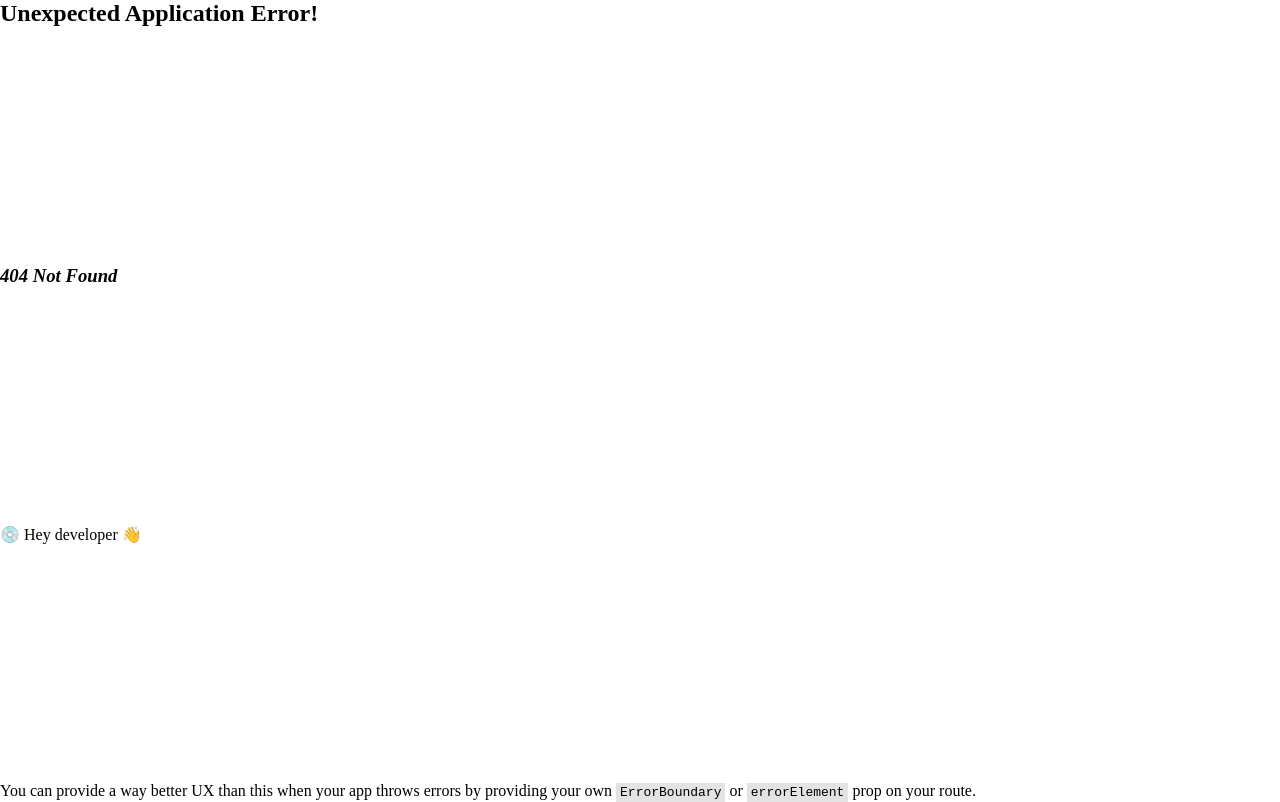
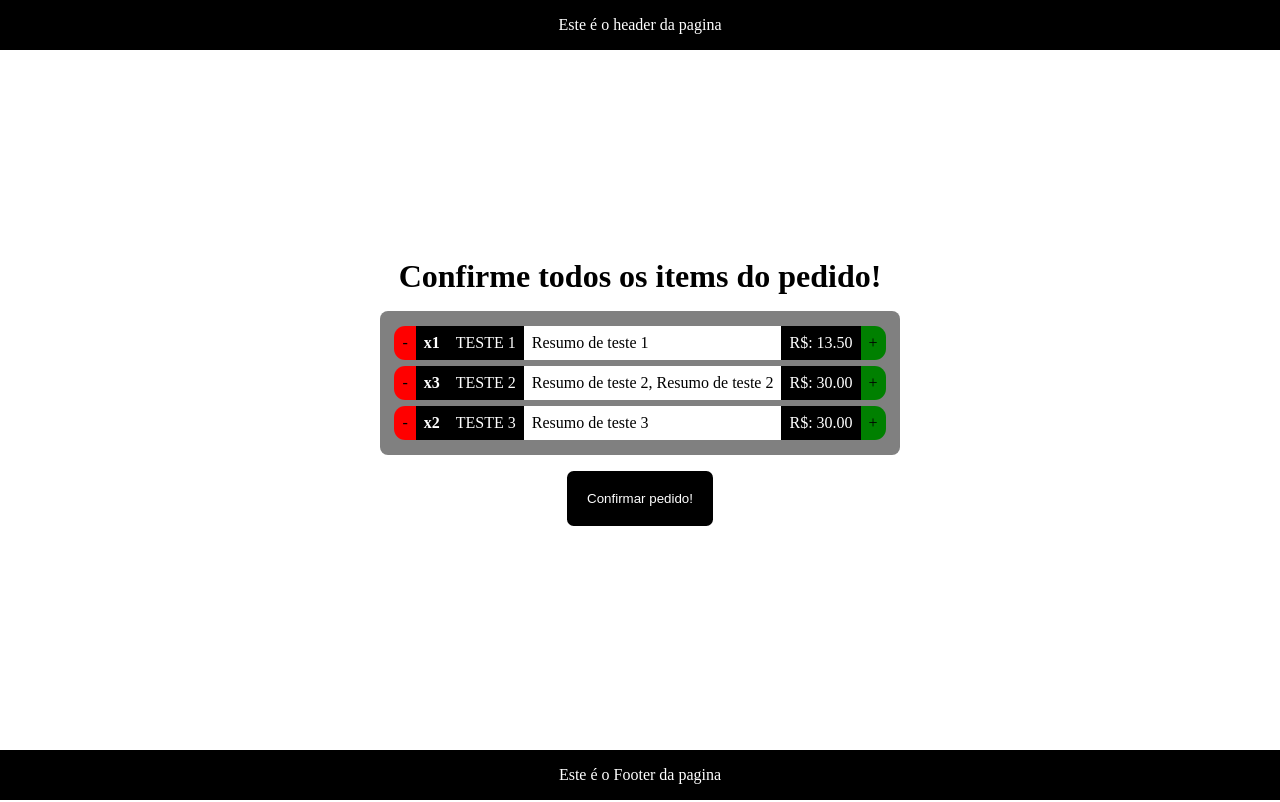
Before and after one commit to JoseItaloP/Cardapio_Web, a React (Vite) app: page /pedido/confirmacao in a window 1280 px wide. Before the commit this address had no page. Built offline with nearby package versions, Linux system fonts and the light colour scheme.

Commit message:
Modificação na pagina Confirmação, adição de sistema de adição e remoção de itens com botão. Configuração para quantidades de itens salvos e em tela.

```diff
--- /dev/null
+++ b/src/components/Pedido/SemPedidos.tsx
@@ -0,0 +1,8 @@
+export default function SemPedidos() {
+  return (
+    <div className="SemPedDiv">
+      <h1>Não a pedidos adicionados no carrinho!</h1>
+      <button>Voltar para pagina do cardapio</button>
+    </div>
+  )
+}
--- a/src/main.tsx
+++ b/src/main.tsx
@@ -19,7 +19,7 @@ const router = createBrowserRouter([
     path: "pedido",
     children:[
       {
-        path: "confirmação",
+        path: "confirmacao",
         element: <Confirmação />
       },
       {
--- a/src/pages/Pedidos/AppPedidos.css
+++ b/src/pages/Pedidos/AppPedidos.css
@@ -1,5 +1,5 @@
-/*Conclusão pedido*/
-.MainConclu{
+/*Confirmação pedido*/
+.MainConfirm{
     display: flex;
     flex-direction: column;
     align-items: center;
@@ -7,19 +7,33 @@
     margin-bottom: 1em
 }
 
+.AlignConfirmDiv{
+    display: flex;
+    flex-direction: column;
+    align-items: center;
+    justify-content: center;
+
+}
+
+.AlignConfirmDiv > h1{
+    text-align: center;
+    font-size: 2em;
+    margin-bottom: 0.5em;
+}
+
 .ItemOnListaCofirm {
     display: flex;
     align-items: center;
-    justify-content: space-between; /* Garante espaçamento entre os elementos */
-    margin: 0.4em;
+    justify-content: space-between;
+
+    flex-grow: 1;
 }
 
 .QuantitConfirm {
     background-color: var(--Second-Color);
     color: var(--Stand-Color);
-    border-radius: 0.7em 0 0 0.7em;
     padding: 0.5em ;
-    flex-shrink: 0; /* Evita que encolha */
+    flex-shrink: 0;
 }
 
 .NomeConfirm {
@@ -44,15 +58,13 @@
 .ValorConfirm {
     background-color: var(--Second-Color);
     color: var(--Stand-Color);
-    padding: 0.5em ;
     flex-shrink: 0;
     margin-left: auto;
 
-    border-radius: 0 0.7em 0.7em 0;
+    padding: 0.5em ;
 }
 
-
-.ConclusaoSec{
+.ConfirmSec{
     margin: 1em;
     display: flex;
     justify-content: center;
@@ -62,7 +74,8 @@
     background-color: var(--Third-Color);
     padding: 0.5em;
     border-radius: 0.5em;
-    width: 100%;
+
+    margin-bottom: 1em;
 }
 
 .BTTconclu{
@@ -76,3 +89,81 @@
 .BTTconclu:hover{
     cursor: pointer;
 }
+
+.MinusBtt{
+    all: unset;
+
+    flex-shrink: 0;
+    background-color: red;
+
+    border:0;
+
+    display: flex;
+    align-items: center;
+    justify-content: center;
+
+    border-radius: 0.7em 0 0 0.7em;
+    padding: 0.5em ;
+}
+
+.PlussBtt{
+    all: unset;
+
+    background-color: green;
+    flex-shrink: 0;
+
+    border:0;
+
+    display: flex;
+    align-items: center;
+    justify-content: center;
+
+    padding: 0.5em ;
+    border-radius: 0 0.7em 0.7em 0;
+}
+
+.MinusBtt, .PlussBtt:hover{
+    cursor: pointer;
+}
+
+.ItemDivConf{
+    display: flex;
+    align-items: center;
+    justify-content: space-between;
+    flex-shrink: 0;
+
+    margin: 0.4em;
+}
+
+.SemPedDiv{
+    width: 60%;
+    background-color: var(--Third-Color);
+
+    padding: 1em;
+    border-radius: 0.7em;
+
+    display: flex;
+    flex-direction: column;
+    align-items: center;
+}
+
+.SemPedDiv > h1{
+    font-size: 2.5em;
+    text-align: center;
+
+    margin-bottom: 1em;
+
+    color: brown;
+}
+
+.SemPedDiv > button{
+    border: 0;
+    padding: 1em;
+    border-radius: 0.4em;
+    background-color: var(--Second-Color);
+    color: var(--Stand-Color);
+}
+
+.SemPedDiv > button:hover{
+    cursor: pointer;
+}
--- a/src/pages/Pedidos/Conclusão.tsx
+++ b/src/pages/Pedidos/Conclusão.tsx
@@ -1,48 +1,14 @@
 
-import ListaItens from "../../components/Conclusao/ListaItens";
+
 import Main from "../../components/Main";
-import ItemPedido from "../../types/ItemPedidoType";
 import "./AppPedidos.css"
 
 
 export default function Conclusão() {
-  const ItensCarrinho: ItemPedido[] = [
-    {
-      ID: 0,
-      Nome: 'TESTE 1',
-      Quantidade: 1,
-      Valor: 13.50,
-      DescResulm: 'Resumo de teste 1',
-      DescComp: 'Descrição completa de teste 1'
-    },
-    {
-      ID: 1,
-      Nome: 'TESTE 2',
-      Quantidade: 3,
-      Valor: 10.00,
-      DescResulm: 'Resumo de teste 2, Resumo de teste 2',
-      DescComp: 'Descrição completa de teste 2'
-    },
-    {
-      ID: 2,
-      Nome: 'TESTE 3',
-      Quantidade: 2,
-      Valor: 15.00,
-      DescResulm: 'Resumo de teste 3',
-      DescComp: 'Descrição completa de teste 3'
-    },
-]
+
   return (
     <Main>
-      <div className="MainConclu">
-        <h1>Confirme todos os items do pedido!</h1>
-        <section className="ConclusaoSec">
-          <ul className="ListaItensPedido">
-            {ItensCarrinho.map((item)=><ListaItens Item={item}/>)}
-          </ul>
-        </section>
-        <button className="BTTconclu">Confirmar pedido!</button>
-      </div>
+     <h1>Pagina de conclusao do pedido</h1>
     </Main>
   )
 }
--- a/src/pages/Pedidos/Confirmação.tsx
+++ b/src/pages/Pedidos/Confirmação.tsx
@@ -1,9 +1,93 @@
+import { useState } from "react";
+import ListaItens from "../../components/Pedido/ListaItens";
+import Main from "../../components/Main";
+import ItemPedido from "../../types/ItemPedidoType";
+import "./AppPedidos.css";
+import SemPedidos from "../../components/Pedido/SemPedidos";
 
+export default function Confirmacao() {
+  const [ItensCarrinho, setItensCarrinho] = useState<ItemPedido[]>([
+    {
+      ID: 0,
+      Nome: "TESTE 1",
+      Quantidade: 1,
+      Valor: 13.5,
+      DescResulm: "Resumo de teste 1",
+      DescComp: "Descrição completa de teste 1",
+    },
+    {
+      ID: 1,
+      Nome: "TESTE 2",
+      Quantidade: 3,
+      Valor: 10.0,
+      DescResulm: "Resumo de teste 2, Resumo de teste 2",
+      DescComp: "Descrição completa de teste 2",
+    },
+    {
+      ID: 2,
+      Nome: "TESTE 3",
+      Quantidade: 2,
+      Valor: 15.0,
+      DescResulm: "Resumo de teste 3",
+      DescComp: "Descrição completa de teste 3",
+    },
+  ]);
 
-export default function Confirmação() {
+  function ChangeQuantity(metodo: string, IdItem: number) {
+    setItensCarrinho((prevItens) =>
+      prevItens.map((item) =>
+        item.ID === IdItem
+          ? {
+              ...item,
+              Quantidade:
+                metodo === "menos"
+                  ? Math.max(item.Quantidade - 1, 0)
+                  : item.Quantidade + 1,
+            }
+          : item
+      )
+    );
+  }
+
   return (
-    <div>
-      <h1>Pagina de confirmação de pedido</h1>
-    </div>
-  )
+    <Main>
+      <div className="MainConfirm">
+
+        <section className="ConfirmSec">
+          {ItensCarrinho.some((item) => item.Quantidade > 0) ?
+            (<div  className="AlignConfirmDiv">
+              <h1>Confirme todos os items do pedido!</h1>
+              <ul className="ListaItensPedido">
+              {ItensCarrinho.map((item) =>
+                item.Quantidade > 0 ? (
+                      <div key={item.ID} className="ItemDivConf">
+                        <button
+                          className="MinusBtt"
+                          onClick={() => ChangeQuantity("menos", item.ID)}
+                        >
+                          -
+                        </button>
+
+                        <ListaItens Item={item} />
+
+                        <button
+                          className="PlussBtt"
+                          onClick={() => ChangeQuantity("mais", item.ID)}
+                        >
+                          +
+                        </button>
+                      </div>
+                ) : null
+              )}
+              </ul>
+
+                <button className="BTTconclu">Confirmar pedido!</button>
+
+              </div>
+            ) : (<SemPedidos />)}
+        </section>
+
+      </div>
+    </Main>
+  );
 }
```
Also changed, not shown: src/components/Pedido/ListaItens.tsx (renamed from src/components/Conclusao/ListaItens.tsx).
